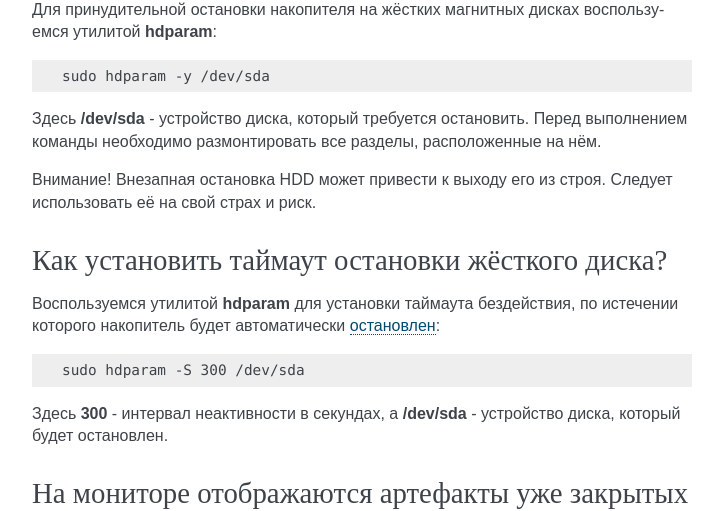
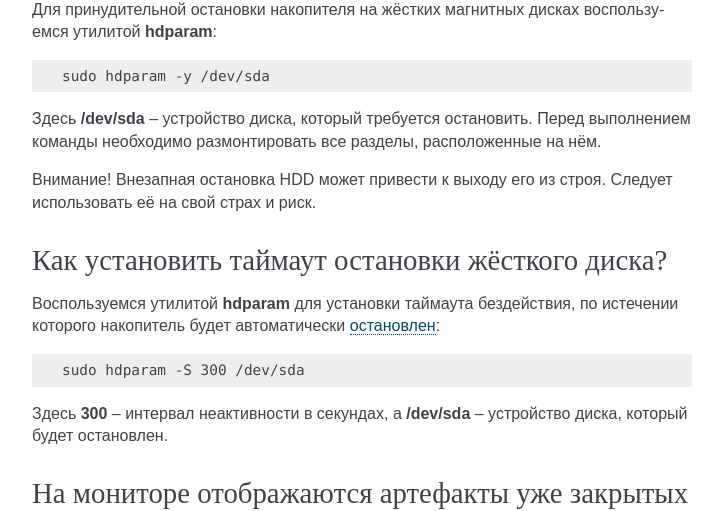
Before and after one commit to RussianFedora/FAQ, a Sphinx documentation site: the page built from source/hardware.rst, in a window 1280 px wide and 900 px high, scrolled down 19289 px. Shown: the part 150-661 px from the top of the window, without its empty margins (388-1111 px from the left). Built offline with Sphinx 7.4.7, drawn with Linux system fonts in a browser that asks for light colours; some of the changed text lies outside the part shown.

```diff
--- a/source/hardware.rst
+++ b/source/hardware.rst
@@ -370,10 +370,10 @@ AMD предоставляет поддержку `OpenCL <https://ru.wikipedia.
 На что в первую очередь следует обратить внимание при выборе ноутбука для Linux?
 ====================================================================================
 
- 1. Следует обратить внимание на производителя :ref:`установленного Wi-Fi модуля <wifi-chip>`.
- 2. Не рекомендуется приобретать устройства с гибридной графикой ибо технология NVIDIA Optimus в настоящее время не поддерживается под GNU/Linux официально и работает исключительно посредством Bumblebee от сторонних разработчиков, который часто работает нестабильно.
- 3. Ни при каком условии не приобретать ноутбук с видеокартой :ref:`NVIDIA GeForce GTX 1050 <nvidia-gtx1050>`.
- 4. Перед покупкой рекомендуется исследовать работу :ref:`свежего Fedora Live USB <download>` непосредственно на данном устройстве, а также проверить :ref:`вывод dmesg <journal-current>` на наличие ошибок ACPI.
+  1. Следует обратить внимание на производителя :ref:`установленного Wi-Fi модуля <wifi-chip>`.
+  2. Не рекомендуется приобретать устройства с гибридной графикой ибо технология NVIDIA Optimus в настоящее время не поддерживается под GNU/Linux официально и работает исключительно посредством Bumblebee от сторонних разработчиков, который часто работает нестабильно.
+  3. Ни при каком условии не приобретать ноутбук с видеокартой :ref:`NVIDIA GeForce GTX 1050 <nvidia-gtx1050>`.
+  4. Перед покупкой рекомендуется исследовать работу :ref:`свежего Fedora Live USB <download>` непосредственно на данном устройстве, а также проверить :ref:`вывод dmesg <journal-current>` на наличие ошибок ACPI.
 
 .. index:: hardware, firmware, update
 .. _fedora-fwupd:
@@ -427,17 +427,17 @@ AMD предоставляет поддержку `OpenCL <https://ru.wikipedia.
 
 Без проблем работают Wi-Fi модули следующих производителей:
 
- * Qualcomm Atheros (однако ath10k требуют загрузки прошивок из комплекта поставки ядра);
- * Intel Wireless (требуют загрузки индивидуальных прошивок iwl из поставки ядра).
+  * Qualcomm Atheros (однако ath10k требуют загрузки прошивок из комплекта поставки ядра);
+  * Intel Wireless (требуют загрузки индивидуальных прошивок iwl из поставки ядра).
 
 Работают 50/50:
 
- * Realtek (широко известны проблемы с чипами серий rtl8192cu и rtl8812au);
- * MediaTek (ранее назывался Ralink).
+  * Realtek (широко известны проблемы с чипами серий rtl8192cu и rtl8812au);
+  * MediaTek (ранее назывался Ralink).
 
 Не работают:
 
- * Broadcom (для их работы необходима установка :ref:`проприетарных драйверов <broadcom-drivers>`, которые часто ведут себя непредсказуемо и могут вызывать сбои в работе ядра системы).
+  * Broadcom (для их работы необходима установка :ref:`проприетарных драйверов <broadcom-drivers>`, которые часто ведут себя непредсказуемо и могут вызывать сбои в работе ядра системы).
 
 .. index:: nvidia, gtx1050, video card
 .. _nvidia-gtx1050:
@@ -445,13 +445,13 @@ AMD предоставляет поддержку `OpenCL <https://ru.wikipedia.
 В моём ноутбуке установлена видеокарта NVIDIA GeForce GTX 1050 и после запуска система зависает. Что делать?
 ================================================================================================================
 
-Случайные зависания системы, неработоспособность тачпада и других USB устройств - это следствие сбоев при работе свободного драйвера nouveau на данной видеокарте.
+Случайные зависания системы, неработоспособность тачпада и других USB устройств -- это следствие сбоев при работе свободного драйвера nouveau на данной видеокарте.
 
 В качестве решения необходимо установить проприетарные драйверы по такому алгоритму:
 
- 1. произвести чистую установку систему со :ref:`свежего Fedora Live USB <download>` (respin);
- 2. войти в систему, установить все обновления и, **не перезагружаясь**, выполнить установку :ref:`проприетарных драйверов Optimus <nvidia-optimus>`;
- 3. выполнить перезагрузку системы.
+  1. произвести чистую установку систему со :ref:`свежего Fedora Live USB <download>` (respin);
+  2. войти в систему, установить все обновления и, **не перезагружаясь**, выполнить установку :ref:`проприетарных драйверов Optimus <nvidia-optimus>`;
+  3. выполнить перезагрузку системы.
 
 Если всё сделано верно, то система начнёт функционировать в штатном режиме. В противном случае следует повторить с самого начала.
 
@@ -561,10 +561,10 @@ AMD предоставляет поддержку `OpenCL <https://ru.wikipedia.
 
 Для работы с COM портами (RS-232) можно применять следующие утилиты:
 
- * screen;
- * putty;
- * picocom;
- * minicom.
+  * screen;
+  * putty;
+  * picocom;
+  * minicom.
 
 Воспользуемся утилитой **screen** для подключения к последовательному порту:
 
@@ -572,7 +572,7 @@ AMD предоставляет поддержку `OpenCL <https://ru.wikipedia.
 
     screen /dev/ttyS0 115200
 
-Здесь **/dev/ttyS0** - путь к первому COM порту в системе, а **115200** - скорость работы в бодах.
+Здесь **/dev/ttyS0** -- путь к первому COM порту в системе, а **115200** -- скорость работы в бодах.
 
 Если при подключении вместо текста отображается различный мусор, значит скорость указана не правильно и её следует либо подбирать экспериментально, либо получить из руководства.
 
@@ -588,8 +588,8 @@ AMD предоставляет поддержку `OpenCL <https://ru.wikipedia.
 
 Большинство "переходников" из цифры в аналог (DVI-D -> D-SUB, HDMI -> D-SUB и т.д.) не передают данные с монитора о поддерживаемых им разрешениях экрана системе посредством протокола `Display Data Channel (DDC) <https://ru.wikipedia.org/wiki/Display_Data_Channel>`__, поэтому существует два решения:
 
- * не использовать подобные устройства (к тому же они значительно ухудшают качество изображения);
- * :ref:`прописать поддерживаемые разрешения <x11-resulutions>` самостоятельно в конфиге X11.
+  * не использовать подобные устройства (к тому же они значительно ухудшают качество изображения);
+  * :ref:`прописать поддерживаемые разрешения <x11-resulutions>` самостоятельно в конфиге X11.
 
 .. index:: monitor, resolution, xorg, x11
 .. _x11-resulutions:
@@ -605,7 +605,7 @@ AMD предоставляет поддержку `OpenCL <https://ru.wikipedia.
 
     cvt 1920 1080 60
 
-Здесь **1920** - разрешение по горизонтали, **1080** - по вертикали, а **60** - частота регенерации.
+Здесь **1920** -- разрешение по горизонтали, **1080** -- по вертикали, а **60** -- частота регенерации.
 
 Теперь создадим конфиг следующего содержания:
 
@@ -714,7 +714,7 @@ Unigine Benchmark
 Что такое firmware и для чего она необходима?
 ================================================
 
-Firmware - это бинарный проприетарный блоб, содержащий образ прошивки, который загружается и используется определённым устройством.
+Firmware -- это бинарный проприетарный блоб, содержащий образ прошивки, который загружается и используется определённым устройством.
 
 В большинстве случаев, соответствующее устройство не будет функционировать без наличия данной прошивки в каталоге прошивок ядра Linux.
 
@@ -754,8 +754,8 @@ Firmware - это бинарный проприетарный блоб, соде
 
 Дисплеи с разным значением DPI (PPI) не поддерживаются в X11 (но будут в будущем полноценно поддерживаться в Wayland), поэтому для вывода изображения на таких конфигурациях применяется одна из двух конфигураций:
 
- * upscale (базовым выставляется наиболее низкое значение DPI);
- * downscale (базовым выставляется наиболее высокое значение DPI).
+  * upscale (базовым выставляется наиболее низкое значение DPI);
+  * downscale (базовым выставляется наиболее высокое значение DPI).
 
 Оба этих метода далеки от совершенства, что сильно портит качество изображения. Таким образом, при выборе нескольких мониторов следует убедиться в том, чтобы их DPI были одинаковыми.
 
@@ -833,7 +833,7 @@ ICC профиль можно получить либо на сайте прои
 Я нашёл цветовой профиль для дисплея. Как мне его установить в систему?
 ==========================================================================
 
-Пользователям KDE необходимо открыть **Параметры системы** - **Оборудование** - **Цветовая коррекция**, перейти на вкладку **Профили**, нажать кнопку **Добавить профиль**, указать ICC-файл на диске, после чего подвердить установку. Теперь на вкладке **Устройства** можно заменить стандартный цветовой профиль на только что установленный. Также его можно назначить по умолчанию для всех пользователей системы (потребуется :ref:`доступ к sudo <sudo-password>`).
+Пользователям KDE необходимо открыть **Параметры системы** -- **Оборудование** -- **Цветовая коррекция**, перейти на вкладку **Профили**, нажать кнопку **Добавить профиль**, указать ICC-файл на диске, после чего подвердить установку. Теперь на вкладке **Устройства** можно заменить стандартный цветовой профиль на только что установленный. Также его можно назначить по умолчанию для всех пользователей системы (потребуется :ref:`доступ к sudo <sudo-password>`).
 
 Пользователи Gnome должны установить утилиту Gnome Color Manager, после чего импортировать и применить загруженный ICC-файл.
 
@@ -1089,7 +1089,7 @@ ICC профиль можно получить либо на сайте прои
 
     sudo hdparam -y /dev/sda
 
-Здесь **/dev/sda** - устройство диска, который требуется остановить. Перед выполнением команды необходимо размонтировать все разделы, расположенные на нём.
+Здесь **/dev/sda** -- устройство диска, который требуется остановить. Перед выполнением команды необходимо размонтировать все разделы, расположенные на нём.
 
 Внимание! Внезапная остановка HDD может привести к выходу его из строя. Следует использовать её на свой страх и риск.
 
@@ -1105,7 +1105,7 @@ ICC профиль можно получить либо на сайте прои
 
     sudo hdparam -S 300 /dev/sda
 
-Здесь **300** - интервал неактивности в секундах, а **/dev/sda** - устройство диска, который будет остановлен.
+Здесь **300** -- интервал неактивности в секундах, а **/dev/sda** -- устройство диска, который будет остановлен.
 
 .. index:: monitor, laptop, ghosting, ips
 .. _ips-ghosting:
@@ -1225,7 +1225,7 @@ ICC профиль можно получить либо на сайте прои
     sudo dkms build -m rtl8821ce -v v5.5.2_34066.20190614
     sudo dkms install -m rtl8821ce -v v5.5.2_34066.20190614
 
-Здесь **v5.5.2_34066.20190614** - версия модуля rtl8821ce, которая может быть получена из файла ``rtl8821ce/include/rtw_version.h`` (без учёта суффикса **BTCOEXVERSION**).
+Здесь **v5.5.2_34066.20190614** -- версия модуля rtl8821ce, которая может быть получена из файла ``rtl8821ce/include/rtw_version.h`` (без учёта суффикса **BTCOEXVERSION**).
 
 Перезагрузим систему для вступления изменений в силу:
 
@@ -1255,7 +1255,7 @@ ICC профиль можно получить либо на сайте прои
 
     sudo rm -rf /usr/src/rtl8821ce-v5.5.2_34066.20190614
 
-Здесь **v5.5.2_34066.20190614** - версия установленного в системе модуля rtl8821ce.
+Здесь **v5.5.2_34066.20190614** -- версия установленного в системе модуля rtl8821ce.
 
 Загрузим и установим новую версию по :ref:`стандартной инструкции <rtl8821ce-install>`.
 
```
